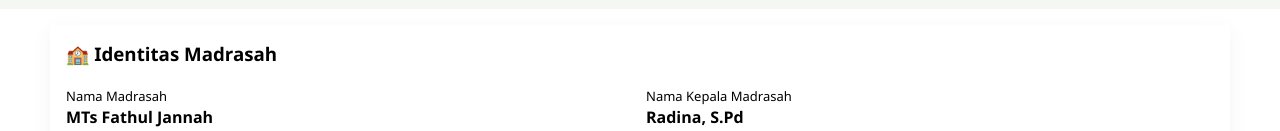
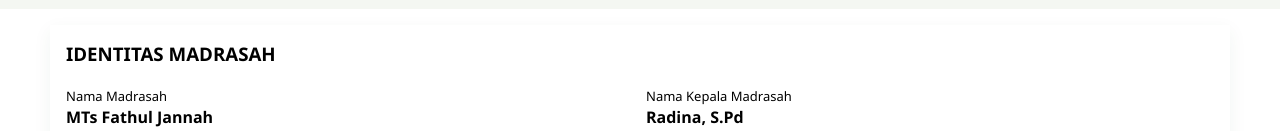
Before and after one commit to mtsfathuljannah-pky/mtsfathuljannah-pky.github.io, a plain HTML site: page pkkm.html in a window 1280 px wide. Shown: the part 201-332 px from the top of the page. Drawn offline with Linux system fonts and the light colour scheme.

Commit message:
Update pkkm.html

```diff
--- a/pkkm.html
+++ b/pkkm.html
@@ -308,7 +308,7 @@ footer{padding:26px 20px 60px;color:var(--muted)}
 
 <div class="wrap">
 <div class="card" style="margin-top:16px">
-<h3 style="margin:0 0 10px">🏫 Identitas Madrasah</h3>
+<h3 style="margin:0 0 13px"> IDENTITAS MADRASAH</h3>
 <div class="grid-identitas" style="grid-template-columns:repeat(2,1fr)">
 <div><span class="hint">Nama Madrasah</span><div style="font-weight:600;font-size:16px">MTs Fathul Jannah</div></div>
 <div><span class="hint">Nama Kepala Madrasah</span><div style="font-weight:600;font-size:16px">Radina, S.Pd</div></div>
```
